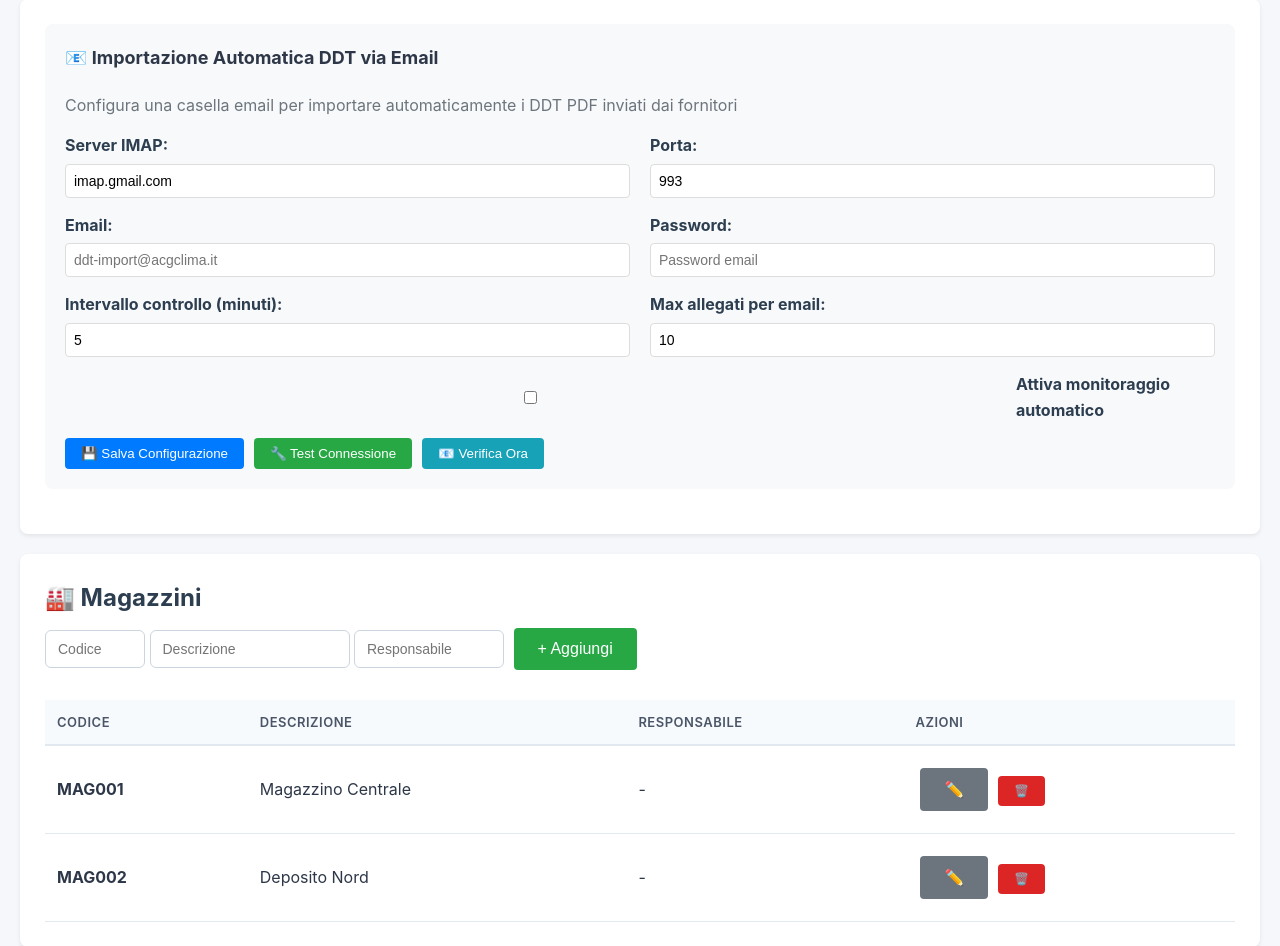
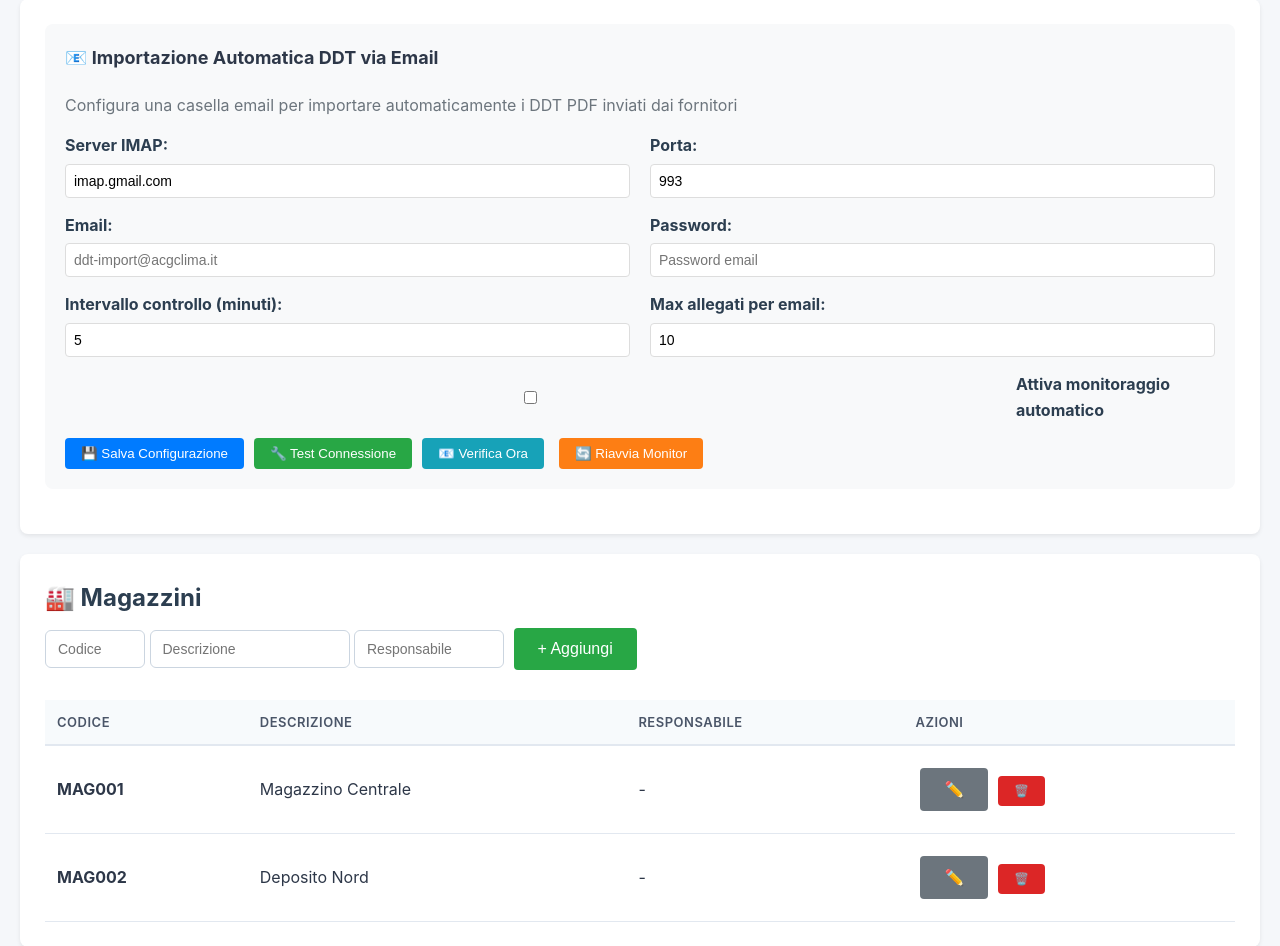
Before and after one commit to acgclimaservice/cruscotto, a Flask app: page /impostazioni/ in a window 1280 px wide. Shown: the part 1043-1989 px from the top of the page. Run offline with Flask 3, Linux system fonts and the light colour scheme.

Commit message:
🔄 Add email monitor restart functionality
✨ Features:
- Added /impostazioni/email/restart endpoint
- New 'Riavvia Monitor' button in settings UI
- Automatic monitor stop/start with 2s delay
- Real-time status feedback with color coding

🐛 Fix:
- Resolves email monitor not auto-starting after app restart
- Users can now manually restart stuck monitor
- Better error handling and user feedback

📱 UI Improvements:
- Orange '🔄 Riavvia Monitor' button next to 'Verifica Ora'
- Status updates: 🔄 Riavviando... → ✅ Riavviato
- Consistent error messaging with other email functions

🤖 Generated with [Claude Code](https://claude.ai/code)

Co-Authored-By: Claude <noreply@anthropic.com>

```diff
--- a/routes/routes_impostazioni.py
+++ b/routes/routes_impostazioni.py
@@ -1,6 +1,7 @@
 from flask import Blueprint, render_template, request, jsonify, current_app
 from models import db, Mastrino, Magazzino, ConfigurazioneSistema
 from datetime import datetime
+import time
 
 impostazioni_bp = Blueprint('impostazioni', __name__)
 
@@ -277,6 +278,43 @@ def email_monitor_status():
         current_app.logger.error(f"Errore status email monitor: {e}")
         return jsonify({'active': False, 'error': str(e)})
 
+@impostazioni_bp.route('/email/restart', methods=['POST'])
+def restart_email_monitor():
+    """Riavvia il monitor email"""
+    try:
+        email_monitor = getattr(current_app, 'email_monitor', None)
+
+        if not email_monitor:
+            return jsonify({'success': False, 'error': 'Monitor non configurato'}), 400
+
+        # Ferma se è attivo
+        if email_monitor.running:
+            email_monitor.stop_monitoring()
+            time.sleep(2)  # Aspetta che si fermi
+
+        # Riavvia se è configurato come attivo
+        if email_monitor.is_active():
+            success = email_monitor.start_monitoring()
+            if success:
+                return jsonify({
+                    'success': True,
+                    'message': 'Monitor email riavviato con successo'
+                })
+            else:
+                return jsonify({
+                    'success': False,
+                    'error': 'Impossibile avviare il monitor (probabilmente già attivo)'
+                })
+        else:
+            return jsonify({
+                'success': False,
+                'error': 'Monitor non configurato come attivo nelle impostazioni'
+            })
+
+    except Exception as e:
+        current_app.logger.error(f"Errore restart email monitor: {e}")
+        return jsonify({'success': False, 'error': str(e)}), 500
+
 @impostazioni_bp.route('/mastrini/aggiorna-codici', methods=['POST'])
 def aggiorna_codici_mastrini():
     """Aggiunge zero iniziale ai codici mastrini che iniziano con 4 o 5"""
--- a/templates/impostazioni.html
+++ b/templates/impostazioni.html
@@ -256,6 +256,10 @@
                     <button type="button" onclick="verificaImmediataEmail()"
                             style="background: #17a2b8; color: white; border: none; padding: 8px 16px; border-radius: 4px; cursor: pointer;">
                         📧 Verifica Ora
+                    </button>
+                    <button type="button" onclick="riavviaEmailMonitor()"
+                            style="background: #fd7e14; color: white; border: none; padding: 8px 16px; border-radius: 4px; cursor: pointer; margin-left: 5px;">
+                        🔄 Riavvia Monitor
                     </button>
                     <span id="email-status" style="margin-left: 10px; font-weight: bold;"></span>
                 </div>
@@ -813,6 +817,50 @@
         });
     }
 
+    function riavviaEmailMonitor() {
+        const statusSpan = document.getElementById('email-status');
+        const messageDiv = document.getElementById('email-config-message');
+
+        statusSpan.style.color = '#ffc107';
+        statusSpan.textContent = '🔄 Riavviando...';
+
+        fetch('/impostazioni/email/restart', {
+            method: 'POST',
+            headers: {
+                'Content-Type': 'application/json',
+            }
+        })
+        .then(response => response.json())
+        .then(data => {
+            messageDiv.style.display = 'block';
+            if (data.success) {
+                statusSpan.style.color = '#28a745';
+                statusSpan.textContent = '✅ Riavviato';
+                messageDiv.style.background = '#d4edda';
+                messageDiv.style.color = '#155724';
+                messageDiv.style.border = '1px solid #c3e6cb';
+                messageDiv.textContent = `🔄 ${data.message}`;
+            } else {
+                statusSpan.style.color = '#dc3545';
+                statusSpan.textContent = '❌ Errore';
+                messageDiv.style.background = '#f8d7da';
+                messageDiv.style.color = '#721c24';
+                messageDiv.style.border = '1px solid #f5c6cb';
+                messageDiv.textContent = '❌ ' + (data.error || 'Errore durante il riavvio');
+            }
+        })
+        .catch(error => {
+            console.error('Error:', error);
+            statusSpan.style.color = '#dc3545';
+            statusSpan.textContent = '❌ Errore';
+            messageDiv.style.display = 'block';
+            messageDiv.style.background = '#f8d7da';
+            messageDiv.style.color = '#721c24';
+            messageDiv.style.border = '1px solid #f5c6cb';
+            messageDiv.textContent = '❌ Errore di connessione durante il riavvio';
+        });
+    }
+
     </script>
 </body>
 </html>
```
Also changed, not shown: .claude/settings.local.json.
